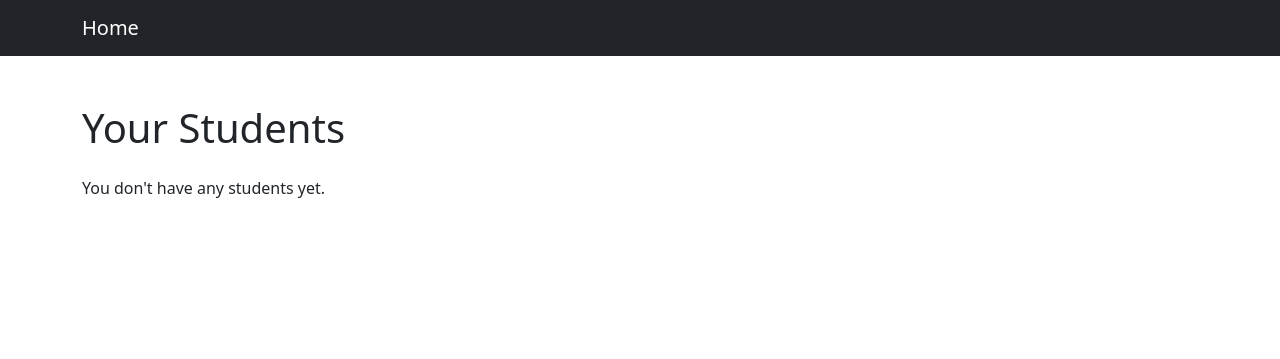
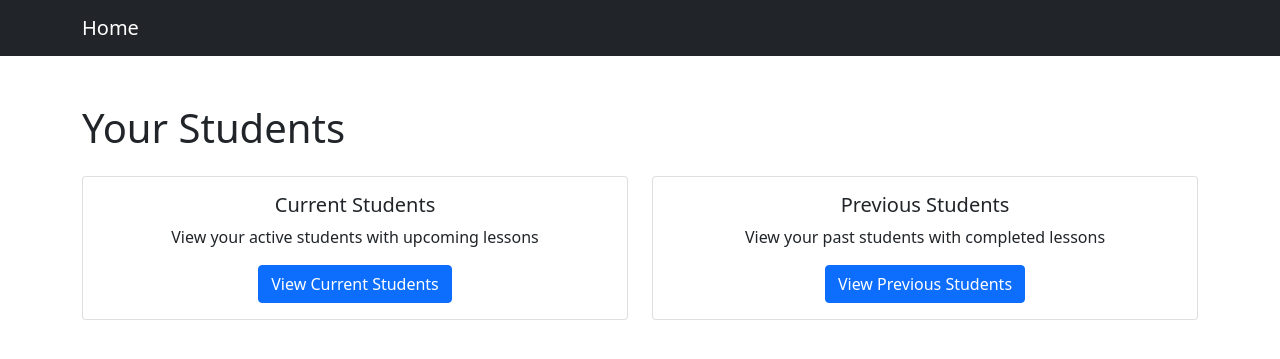
Before and after one commit to Martinnnnnns/SGPYear2, a Django app: template tutorials/templates/tutor_students_list.html in a window 1280 px wide. Shown: the top 359 px of the page. Run offline with Django 3.2, Linux system fonts and the light colour scheme; the template is opened without the code that fills it, so the values that code supplies are empty; some libraries are stand-ins or nearby versions.

Commit message:
Add Previous and Current Students separation to View Students Page

```diff
--- a/code_tutors/urls.py
+++ b/code_tutors/urls.py
@@ -53,6 +53,7 @@ urlpatterns = [
     path('tutor/students/', views.TutorStudentsListView.as_view(), name='tutor_students_list'),
     path('tutor/student/<int:student_id>/', views.StudentProfileDetailView.as_view(), name='student_profile_detail'),
     path('reports/generate/<str:time_period>/', views.GenerateReportView.as_view(), name='generate_report'),
+    path('tutor/students/current/', views.CurrentStudentsListView.as_view(), name='current_students'),
+    path('tutor/students/previous/', views.PreviousStudentsListView.as_view(), name='previous_students'),
 ]
-
 urlpatterns += static(settings.STATIC_URL, document_root=settings.STATIC_ROOT)
--- a/tutorials/templates/tutor_students_list.html
+++ b/tutorials/templates/tutor_students_list.html
@@ -1,39 +1,28 @@
 {% extends 'base_content.html' %}
-
 {% block content %}
 <div class="container mt-5">
     <h1 class="mb-4">Your Students</h1>
 
-    {% if students %}
-        {% regroup students by last_name|first|upper as student_groups %}
-
-        <div class="mb-4">
-            {% for group in student_groups %}
-                <a href="#section-{{ group.grouper }}" class="btn btn-outline-primary me-2 mb-2">{{ group.grouper }}</a>
-            {% endfor %}
+    <div class="row justify-content-center mb-5">
+        <div class="col-md-6">
+            <div class="card">
+                <div class="card-body text-center">
+                    <h5 class="card-title">Current Students</h5>
+                    <p class="card-text">View your active students with upcoming lessons</p>
+                    <a href="{% url 'current_students' %}" class="btn btn-primary">View Current Students</a>
+                </div>
+            </div>
         </div>
 
-        {% for group in student_groups %}
-            <div id="section-{{ group.grouper }}" class="mb-4">
-                <h3 class="border-bottom pb-2">{{ group.grouper }}</h3>
-                <div class="row">
-                    {% for student in group.list %}
-                        <div class="col-md-4 mb-4">
-                            <div class="card">
-                                <div class="card-body">
-                                    <h5 class="card-title">{{ student.last_name }}, {{ student.first_name }}</h5>
-                                    <p class="card-text">{{ student.email }}</p>
-                                    <a href="{% url 'student_profile_detail' student.id %}"
-                                       class="btn btn-primary">View Profile</a>
-                                </div>
-                            </div>
-                        </div>
-                    {% endfor %}
+        <div class="col-md-6">
+            <div class="card">
+                <div class="card-body text-center">
+                    <h5 class="card-title">Previous Students</h5>
+                    <p class="card-text">View your past students with completed lessons</p>
+                    <a href="{% url 'previous_students' %}" class="btn btn-primary">View Previous Students</a>
                 </div>
             </div>
-        {% endfor %}
-    {% else %}
-        <p>You don't have any students yet.</p>
-    {% endif %}
+        </div>
+    </div>
 </div>
 {% endblock %}
```
Also changed, not shown: tutorials/templates/current_students_list.html (added, +39 -0 lines), tutorials/templates/previous_students_list.html (added, +39 -0 lines), tutorials/views.py (+27 -4 lines).
